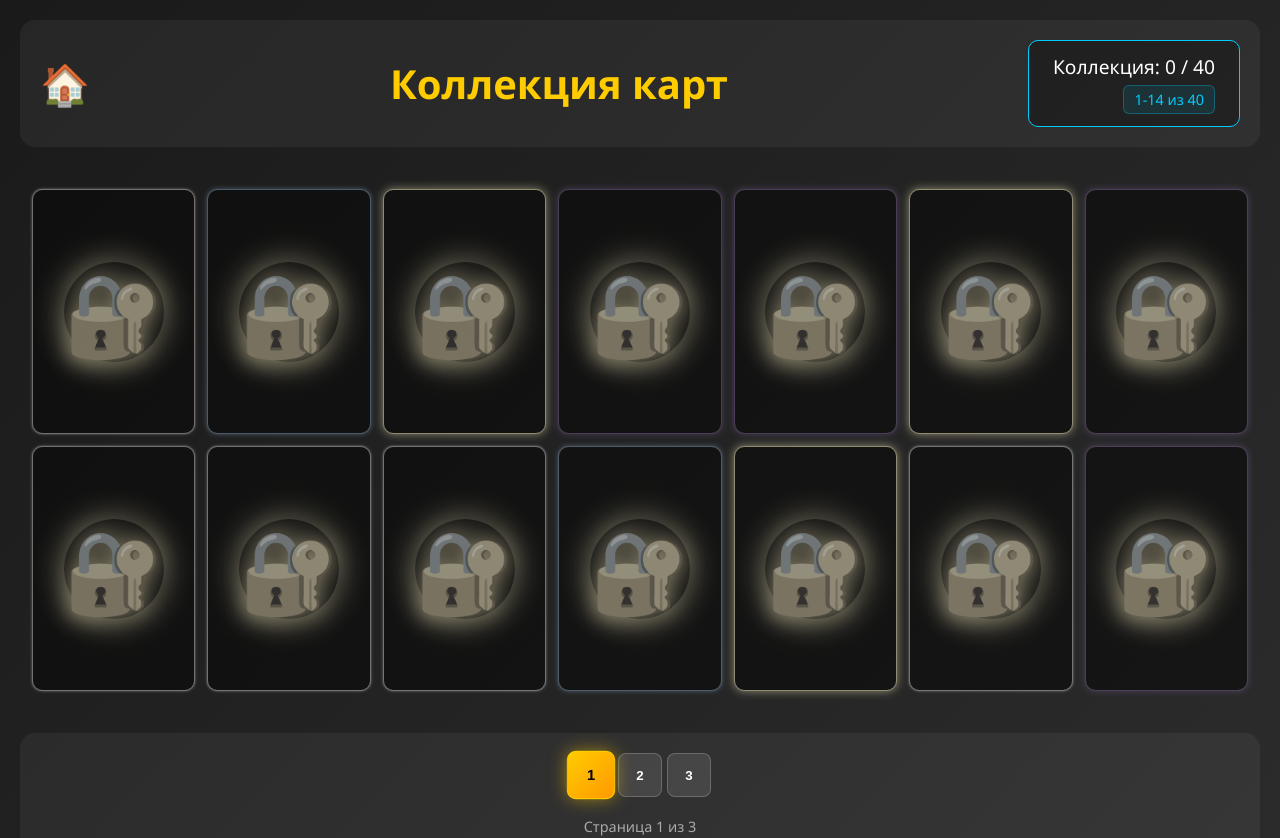
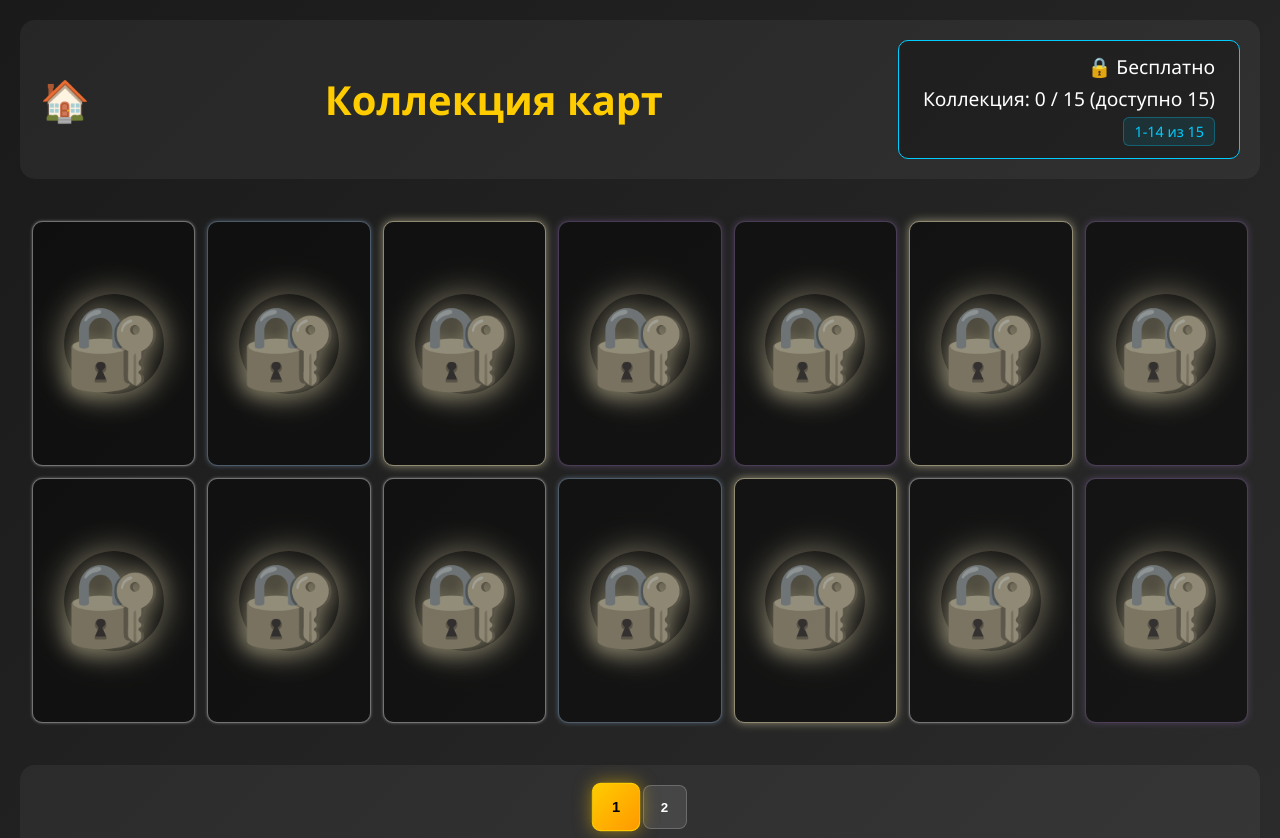
Before and after one commit to TomayGrantz89/hero-message-day, an Angular app: page /collection in a window 1280 px wide. Shown: the top 838 px of the page. Built offline with nearby package versions, Linux system fonts and the light colour scheme.

Commit message:
Added payment

```diff
--- a/src/app/pages/collection/collection.html
+++ b/src/app/pages/collection/collection.html
@@ -3,7 +3,11 @@
     <a routerLink="/" class="home-link">🏠</a>
     <h1>Коллекция карт</h1>
     <div class="stats">
-      <div>Коллекция: {{ getCollectedCount() }} / {{ collectionCards.length }}</div>
+      <div class="premium-status" [class.premium]="isPremium" [class.free]="!isPremium">
+        <span class="premium-icon">{{ isPremium ? '⭐' : '🔒' }}</span>
+        {{ isPremium ? 'Премиум' : 'Бесплатно' }}
+      </div>
+      <div>Коллекция: {{ getCollectedCount() }} / {{ accessibleCards }} (доступно {{ totalCards }})</div>
       <div class="page-info" *ngIf="totalPages > 1">{{ getPageInfo() }}</div>
     </div>
   </header>
--- a/src/app/pages/collection/collection.ts
+++ b/src/app/pages/collection/collection.ts
@@ -3,6 +3,7 @@ import { RouterLink } from '@angular/router';
 import { CommonModule } from '@angular/common';
 import { CardData, Card } from '../../services/card-data';
 import { Attempt } from '../../services/attempt';
+import { Premium } from '../../services/premium';
 
 interface CollectionCard {
   card: Card;
@@ -28,14 +29,21 @@ export class Collection implements OnInit {
   paginatedCards: CollectionCard[] = [];
   pageNumbers: number[] = [];
 
+  // Premium status
+  isPremium = false;
+  totalCards = 0;
+  accessibleCards = 0;
+
   constructor(
     private cardData: CardData,
-    private attemptService: Attempt
+    private attemptService: Attempt,
+    private premium: Premium
   ) {}
 
   ngOnInit(): void {
     this.calculateItemsPerPage();
     this.loadCollection();
+    this.updatePremiumStatus();
   }
 
   @HostListener('window:resize')
@@ -84,6 +92,18 @@ export class Collection implements OnInit {
     }));
 
     this.updatePagination();
+  }
+
+  private updatePremiumStatus(): void {
+    this.isPremium = this.premium.isPremium();
+
+    // Calculate card statistics
+    const allCards = this.cardData.getAllCards();
+    this.accessibleCards = allCards.length;
+
+    // For non-premium users, accessible cards are limited to 15
+    // For premium users, total cards is 50 (as defined in card-data.ts)
+    this.totalCards = this.isPremium ? 50 : 15;
   }
 
   private updatePagination(): void {
--- a/src/app/pages/home/home.html
+++ b/src/app/pages/home/home.html
@@ -1,4 +1,14 @@
 <div class="home-container">
+  <div class="premium-header" [class.premium]="isPremium" [class.free]="!isPremium">
+    <div class="premium-status">
+      <span class="premium-icon">{{ isPremium ? '⭐' : '🔒' }}</span>
+      {{ isPremium ? 'Премиум-доступ активен' : 'Бесплатная версия' }}
+    </div>
+    <button *ngIf="!isPremium" class="btn-premium" (click)="purchasePremium()">
+      🛒 Купить премиум
+    </button>
+  </div>
+
   <h1>Карта дня</h1>
   <p>Получите предсказание на сегодня и собирайте коллекцию карт.</p>
 
@@ -12,7 +22,18 @@
   </div>
 
   <div class="info">
-    <p>Ежедневно вы можете получить одну карту бесплатно. Вторую — посмотрев рекламу.</p>
+    <div *ngIf="!isPremium">
+      <p>Ежедневно вы можете получить одну карту бесплатно. Вторую — посмотрев рекламу.</p>
+      <p>Доступно только 15 карт из 50.</p>
+    </div>
+    <div *ngIf="isPremium" class="premium-benefits">
+      <p>⭐ <strong>Премиум-преимущества:</strong></p>
+      <ul>
+        <li>2 попытки в день (без рекламы)</li>
+        <li>Доступ ко всем 50 картам</li>
+        <li>Нет рекламы</li>
+      </ul>
+    </div>
     <p>Карты добавляются в вашу коллекцию автоматически.</p>
   </div>
 </div>
--- a/src/app/pages/home/home.ts
+++ b/src/app/pages/home/home.ts
@@ -1,10 +1,27 @@
-import { Component } from '@angular/core';
+import { Component, OnInit } from '@angular/core';
 import { RouterLink } from '@angular/router';
+import { Premium } from '../../services/premium';
+import { CommonModule } from '@angular/common';
 
 @Component({
   selector: 'app-home',
-  imports: [RouterLink],
+  imports: [RouterLink, CommonModule],
   templateUrl: './home.html',
   styleUrl: './home.scss',
 })
-export class Home {}
+export class Home implements OnInit {
+  isPremium = false;
+
+  constructor(private premium: Premium) {}
+
+  ngOnInit(): void {
+    this.isPremium = this.premium.isPremium();
+  }
+
+  purchasePremium(): void {
+    // Simulate purchase
+    this.premium.activatePremium();
+    this.isPremium = true;
+    alert('Премиум-доступ активирован! Теперь вам доступны все карты и 2 попытки в день без рекламы.');
+  }
+}
--- a/src/app/pages/prediction/prediction.html
+++ b/src/app/pages/prediction/prediction.html
@@ -4,7 +4,10 @@
     <div class="timer">
       До следующего предсказания: <strong>{{ timer }}</strong>
     </div>
-    <button class="ad-button" (click)="showAdModal = true" *ngIf="attemptsRemaining <= 0 && attemptService.canWatchAd()">
+    <div class="premium-indicator" [class.premium]="isPremium" [class.free]="!isPremium">
+      {{ isPremium ? '⭐ Премиум' : '🔒 Бесплатно' }}
+    </div>
+    <button class="ad-button" (click)="showAdModal = true" *ngIf="attemptsRemaining <= 0 && attemptService.canWatchAd() && !isPremium">
       📺 Реклама
     </button>
   </header>
@@ -46,15 +49,16 @@
       </button>
 
       <div class="attempts">
-        Осталось попыток: <span class="attempt-count">{{ attemptsRemaining }}</span>
+        Осталось попыток: <span class="attempt-count">{{ attemptsRemaining }}</span> / {{ maxAttemptsPerDay }}
         <span class="ad-icon"
-              *ngIf="attemptsRemaining === 0 && attemptService.canWatchAd()"
+              *ngIf="attemptsRemaining === 0 && attemptService.canWatchAd() && !isPremium"
               title="Получить ещё попытку через просмотр рекламы"
               (click)="showAdModal = true">
           🎬
         </span>
       </div>
-      <p class="hint">* 1 попытка в день. Вторую можно получить, посмотрев рекламу.</p>
+      <p class="hint" *ngIf="!isPremium">* 1 попытка в день. Вторую можно получить, посмотрев рекламу.</p>
+      <p class="hint premium-hint" *ngIf="isPremium">⭐ Премиум-доступ: 2 попытки в день без рекламы.</p>
     </div>
   </main>
 
--- a/src/app/pages/prediction/prediction.ts
+++ b/src/app/pages/prediction/prediction.ts
@@ -3,6 +3,7 @@ import { RouterLink } from '@angular/router';
 import { CommonModule } from '@angular/common';
 import { CardData, Card, PredictionItem } from '../../services/card-data';
 import { Attempt } from '../../services/attempt';
+import { Premium } from '../../services/premium';
 
 @Component({
   selector: 'app-prediction',
@@ -23,12 +24,18 @@ export class Prediction implements OnInit, OnDestroy {
   isNewCardAfterAd = false; // Flag that we're showing a new card after ad
   private previousPredictionId: number | null = null; // Track previous prediction ID to ensure different predictions
 
+  // Premium status
+  isPremium = false;
+  maxAttemptsPerDay = 1;
+
   constructor(
     private cardData: CardData,
-    public attemptService: Attempt
+    public attemptService: Attempt,
+    private premium: Premium
   ) {}
 
   ngOnInit(): void {
+    this.updatePremiumStatus();
     this.updateAttempts();
     this.startTimer();
     this.initializeCardState();
@@ -36,6 +43,11 @@ export class Prediction implements OnInit, OnDestroy {
 
   ngOnDestroy(): void {
     if (this.timerInterval) clearInterval(this.timerInterval);
+  }
+
+  private updatePremiumStatus(): void {
+    this.isPremium = this.premium.isPremium();
+    this.maxAttemptsPerDay = this.isPremium ? 2 : 1;
   }
 
   private updateAttempts(): void {
--- a/src/app/services/attempt.ts
+++ b/src/app/services/attempt.ts
@@ -1,4 +1,5 @@
 import { Injectable } from '@angular/core';
+import { Premium } from './premium';
 
 @Injectable({
   providedIn: 'root',
@@ -12,7 +13,7 @@ export class Attempt {
   private readonly COLLECTION_KEY = 'cardGameCollection';
   private readonly TODAY_PREDICTION_IDS_KEY = 'cardGameTodayPredictionIds';
 
-  constructor() {
+  constructor(private premium: Premium) {
     this.resetIfNeeded();
     this.initializeCollection();
   }
@@ -23,8 +24,19 @@ export class Attempt {
     const lastReset = localStorage.getItem(this.LAST_RESET_KEY);
 
     if (lastReset !== today) {
-      localStorage.setItem(this.STORAGE_KEY, '1'); // reset free attempts to 1
-      localStorage.setItem(this.AD_WATCHED_KEY, 'false');
+      // Set attempts based on premium status
+      const initialAttempts = this.premium.isPremium() ? 2 : 1;
+      localStorage.setItem(this.STORAGE_KEY, initialAttempts.toString());
+
+      // Reset ad watched flag only for non-premium users
+      // Premium users don't have ads
+      if (!this.premium.isPremium()) {
+        localStorage.setItem(this.AD_WATCHED_KEY, 'false');
+      } else {
+        // For premium users, mark ad as already watched (no ads available)
+        localStorage.setItem(this.AD_WATCHED_KEY, 'true');
+      }
+
       localStorage.setItem(this.PREDICTION_RECEIVED_KEY, 'false');
       localStorage.setItem(this.TODAY_PREDICTION_IDS_KEY, JSON.stringify([]));
       localStorage.setItem(this.LAST_RESET_KEY, today);
@@ -51,10 +63,19 @@ export class Attempt {
   }
 
   canWatchAd(): boolean {
+    // Premium users don't have ads
+    if (this.premium.isPremium()) {
+      return false;
+    }
     return localStorage.getItem(this.AD_WATCHED_KEY) !== 'true';
   }
 
   watchAd(): void {
+    // Premium users cannot watch ads
+    if (this.premium.isPremium()) {
+      return;
+    }
+
     localStorage.setItem(this.AD_WATCHED_KEY, 'true');
     // Grant one extra attempt
     const current = this.getRemainingAttempts();
--- a/src/app/services/card-data.ts
+++ b/src/app/services/card-data.ts
@@ -1,4 +1,5 @@
 import { Injectable } from '@angular/core';
+import { Premium } from './premium';
 
 export interface Card {
   id: number;
@@ -22,13 +23,13 @@ export class CardData {
   private cards: Card[] = [];
   private predictions: PredictionItem[] = [];
 
-  constructor() {
+  constructor(private premium: Premium) {
     this.generateMockData();
   }
 
   private generateMockData(): void {
-    // Generate 40 cards
-    for (let i = 1; i <= 40; i++) {
+    // Generate 50 cards (40 + 10 more for premium)
+    for (let i = 1; i <= 50; i++) {
       const rarities: Card['rarity'][] = ['common', 'rare', 'epic', 'legendary'];
       const rarity = rarities[Math.floor(Math.random() * rarities.length)];
       this.cards.push({
@@ -46,17 +47,30 @@ export class CardData {
       this.predictions.push({
         id: i,
         text: `Prediction ${i}: Today you will encounter something unexpected.`,
-        cardId: Math.floor(Math.random() * 40) + 1,
+        cardId: Math.floor(Math.random() * 50) + 1,
       });
     }
   }
 
   getAllCards(): Card[] {
-    return this.cards;
+    if (this.premium.isPremium()) {
+      return this.cards; // All 50 cards for premium users
+    } else {
+      // Only first 15 cards for non-premium users
+      return this.cards.slice(0, 15);
+    }
   }
 
   getCard(id: number): Card | undefined {
-    return this.cards.find(c => c.id === id);
+    const card = this.cards.find(c => c.id === id);
+    if (!card) return undefined;
+
+    // Check if card is accessible for non-premium users
+    if (!this.premium.isPremium() && id > 15) {
+      return undefined; // Card not accessible
+    }
+
+    return card;
   }
 
   getRandomPrediction(): PredictionItem {
@@ -92,9 +106,13 @@ export class CardData {
 
   // Simulate getting a new card with dynamic chance based on collection completion
   getNewCard(userCardIds: number[]): Card {
-    const newCards = this.cards.filter(c => !userCardIds.includes(c.id));
-    const totalCards = this.cards.length;
-    const collectedCount = userCardIds.length;
+    // Filter accessible cards based on premium status
+    const accessibleCards = this.premium.isPremium() ? this.cards : this.cards.slice(0, 15);
+
+    // Filter new cards from accessible cards
+    const newCards = accessibleCards.filter(c => !userCardIds.includes(c.id));
+    const totalCards = accessibleCards.length;
+    const collectedCount = userCardIds.filter(id => id <= (this.premium.isPremium() ? 50 : 15)).length;
     const collectionPercentage = totalCards > 0 ? (collectedCount / totalCards) * 100 : 0;
 
     // Base chance is 40%
@@ -116,7 +134,7 @@ export class CardData {
       return newCards[Math.floor(Math.random() * newCards.length)];
     } else {
       // Otherwise get any random card (including duplicates)
-      return this.cards[Math.floor(Math.random() * this.cards.length)];
+      return accessibleCards[Math.floor(Math.random() * accessibleCards.length)];
     }
   }
 }
--- /dev/null
+++ b/src/app/services/premium.ts
@@ -0,0 +1,65 @@
+import { Injectable } from '@angular/core';
+
+@Injectable({
+  providedIn: 'root',
+})
+export class Premium {
+  private readonly PREMIUM_KEY = 'cardGamePremiumStatus';
+  private readonly PREMIUM_PURCHASE_DATE_KEY = 'cardGamePremiumPurchaseDate';
+
+  constructor() {}
+
+  /**
+   * Check if user has premium access
+   */
+  isPremium(): boolean {
+    return localStorage.getItem(this.PREMIUM_KEY) === 'true';
+  }
+
+  /**
+   * Activate premium access (simulate purchase)
+   */
+  activatePremium(): void {
+    localStorage.setItem(this.PREMIUM_KEY, 'true');
+    localStorage.setItem(this.PREMIUM_PURCHASE_DATE_KEY, new Date().toISOString());
+  }
+
+  /**
+   * Deactivate premium access (for testing or refund scenarios)
+   */
+  deactivatePremium(): void {
+    localStorage.removeItem(this.PREMIUM_KEY);
+    localStorage.removeItem(this.PREMIUM_PURCHASE_DATE_KEY);
+  }
+
+  /**
+   * Get purchase date if available
+   */
+  getPurchaseDate(): Date | null {
+    const dateStr = localStorage.getItem(this.PREMIUM_PURCHASE_DATE_KEY);
+    return dateStr ? new Date(dateStr) : null;
+  }
+
+  /**
+   * Get days since purchase
+   */
+  getDaysSincePurchase(): number | null {
+    const purchaseDate = this.getPurchaseDate();
+    if (!purchaseDate) return null;
+
+    const now = new Date();
+    const diffTime = Math.abs(now.getTime() - purchaseDate.getTime());
+    return Math.floor(diffTime / (1000 * 60 * 60 * 24));
+  }
+
+  /**
+   * Get premium status for display
+   */
+  getStatus(): { isPremium: boolean; purchaseDate: Date | null; daysSince: number | null } {
+    return {
+      isPremium: this.isPremium(),
+      purchaseDate: this.getPurchaseDate(),
+      daysSince: this.getDaysSincePurchase()
+    };
+  }
+}
```
